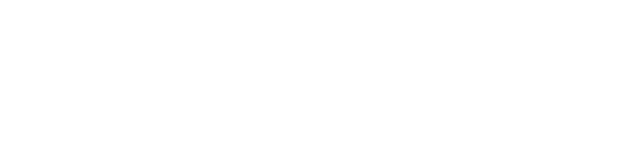
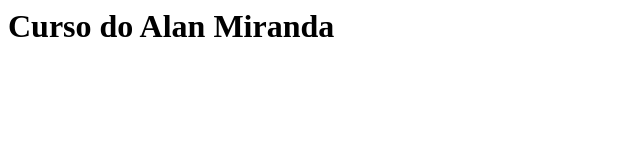
Before and after one commit to AlanMrd/curso-git, a plain HTML site: page index.html in a window 1280 px wide. Shown: the whole page, without its empty margins (0-640 px from the left). Drawn offline with Linux system fonts and the light colour scheme.

Commit message:
Titulo da Pagina

```diff
--- a/index.html
+++ b/index.html
@@ -1,4 +1,6 @@
 <html>
   <head></head>
-  <body></body>
+  <body>
+    <h1>Curso do Alan Miranda</h1>
+  </body>
 </html>
```
